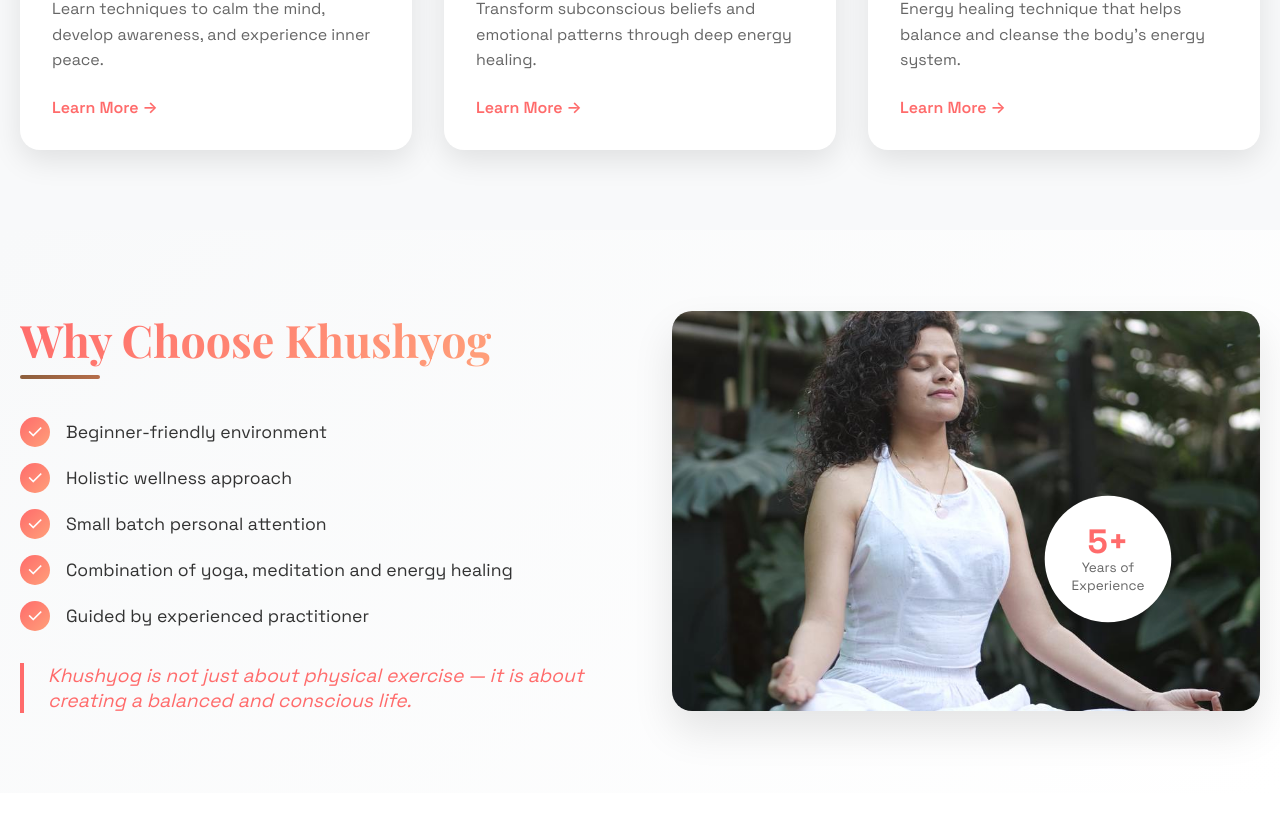
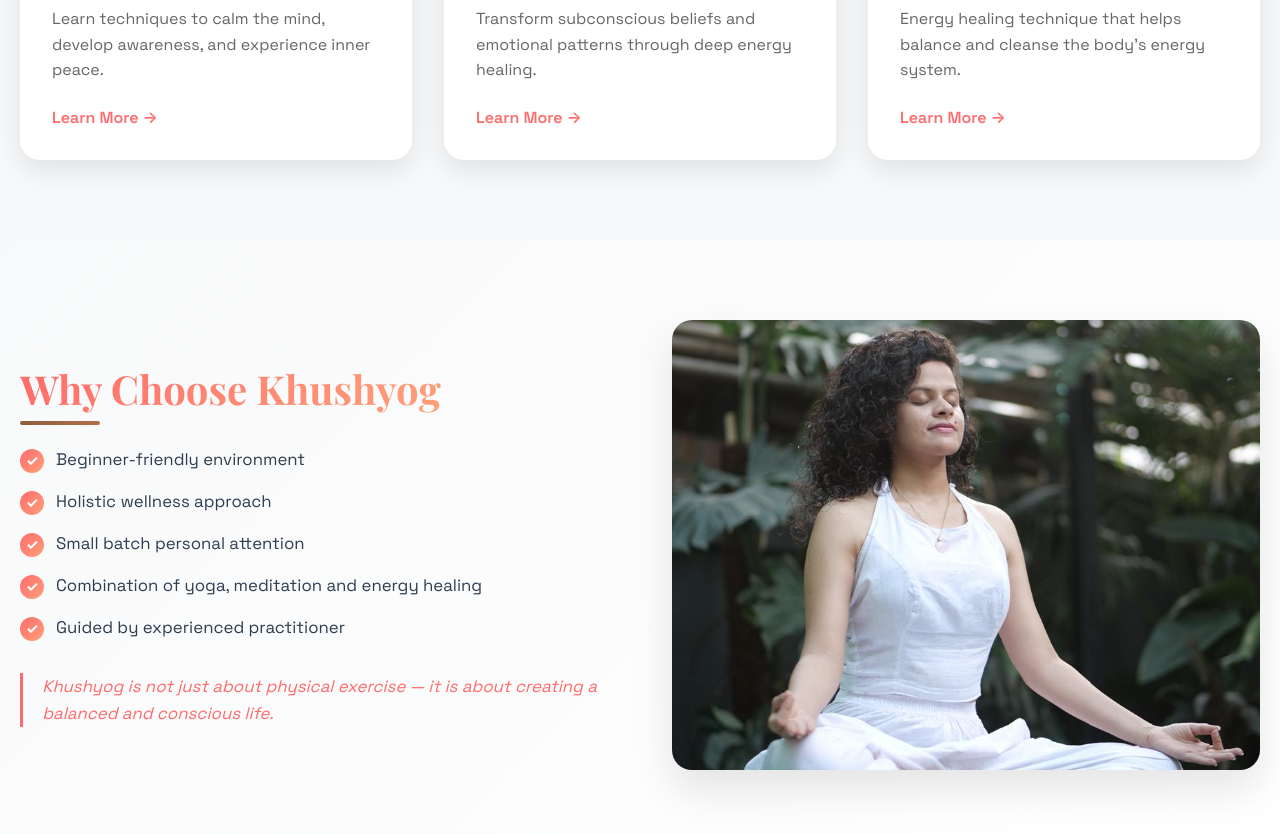
Before and after one commit to khushbupatle1198/Khushyog, a React (Vite) app: page / in a window 1280 px wide. Shown: the part 1936-2770 px from the top of the page. Built offline with nearby package versions, Linux system fonts and the light colour scheme.

Commit message:
About page  updates

```diff
--- a/src/pages/Home.css
+++ b/src/pages/Home.css
@@ -272,7 +272,7 @@
   transform: translateX(5px);
 }
 
-/* Why Choose Section */
+/* Why Choose Section - Proper Left Aligned List */
 .why-choose-section {
   background: linear-gradient(135deg, #f8f9fa 0%, #fff 100%);
   padding: 80px 20px;
@@ -283,52 +283,80 @@
   grid-template-columns: 1fr 1fr;
   gap: 4rem;
   align-items: center;
-  max-width: 1400px;
+  max-width: 1300px;
   margin: 0 auto;
 }
 
+/* Left Content - Strict Left Alignment */
 .why-choose-content {
-  animation: fadeInLeft 0.8s ease-out;
+  text-align: left;
 }
 
+.section-title {
+  font-size: 2.5rem;
+  font-family: 'Playfair Display', serif;
+  margin-bottom: 2rem;
+  background: linear-gradient(135deg, #FF6B6B, #FFA07A);
+  -webkit-background-clip: text;
+  -webkit-text-fill-color: transparent;
+  text-align: left;
+}
+
+/* Features List - Each item on separate line, left aligned */
 .features-list {
   list-style: none;
-  margin: 2rem 0;
+  margin: 0;
+  padding: 0;
+  text-align: left;
 }
 
 .features-list li {
   display: flex;
-  align-items: center;
-  gap: 1rem;
-  margin-bottom: 1rem;
-  font-size: 1.1rem;
-  color: #333;
+  align-items: flex-start;
+  gap: 12px;
+  margin-bottom: 16px;
+  font-size: 1.05rem;
+  color: #2c3e50;
+  text-align: left;
+  line-height: 1.5;
 }
 
 .feature-check {
-  display: flex;
+  display: inline-flex;
   align-items: center;
   justify-content: center;
-  width: 30px;
-  height: 30px;
+  width: 24px;
+  height: 24px;
   background: linear-gradient(135deg, #FF6B6B, #FFA07A);
   color: white;
   border-radius: 50%;
-  font-size: 1.2rem;
+  font-size: 0.9rem;
+  font-weight: bold;
+  flex-shrink: 0;
+  margin-top: 2px;
 }
 
+.feature-text {
+  flex: 1;
+  text-align: left;
+}
+
+/* Quote Styling */
 .why-choose-quote {
-  font-size: 1.2rem;
+  font-size: 1.05rem;
   font-style: italic;
   color: #FF6B6B;
-  border-left: 4px solid #FF6B6B;
-  padding-left: 1.5rem;
+  border-left: 3px solid #FF6B6B;
+  padding-left: 1.2rem;
   margin-top: 2rem;
+  text-align: left;
+  line-height: 1.6;
 }
 
+/* Right Visual */
 .why-choose-visual {
   position: relative;
-  height: 400px;
+  height: 450px;
   border-radius: 20px;
   overflow: hidden;
   box-shadow: 0 20px 40px rgba(0, 0, 0, 0.1);
@@ -338,6 +366,84 @@
   width: 100%;
   height: 100%;
   object-fit: cover;
+  transition: transform 0.5s ease;
+}
+
+.why-choose-visual:hover .why-choose-image {
+  transform: scale(1.03);
+}
+
+/* Responsive */
+@media (max-width: 1024px) {
+  .why-choose-grid {
+    grid-template-columns: 1fr;
+    gap: 3rem;
+  }
+
+  .why-choose-content {
+    max-width: 100%;
+  }
+
+  .section-title {
+    text-align: left;
+  }
+
+  .why-choose-visual {
+    height: 400px;
+    max-width: 600px;
+    margin: 0 auto;
+  }
+}
+
+@media (max-width: 768px) {
+  .why-choose-section {
+    padding: 60px 20px;
+  }
+
+  .section-title {
+    font-size: 2rem;
+    margin-bottom: 1.5rem;
+  }
+
+  .features-list li {
+    font-size: 0.95rem;
+    gap: 10px;
+    margin-bottom: 14px;
+  }
+
+  .feature-check {
+    width: 22px;
+    height: 22px;
+    font-size: 0.8rem;
+  }
+
+  .why-choose-quote {
+    font-size: 0.95rem;
+    padding-left: 1rem;
+    margin-top: 1.5rem;
+  }
+
+  .why-choose-visual {
+    height: 320px;
+  }
+}
+
+@media (max-width: 480px) {
+  .features-list li {
+    align-items: flex-start;
+  }
+
+  .feature-check {
+    margin-top: 3px;
+  }
+
+  .why-choose-quote {
+    font-size: 0.9rem;
+  }
+
+  .why-choose-visual {
+    height: 280px;
+  }
 }
 
 .experience-badge {
--- a/src/pages/Home.jsx
+++ b/src/pages/Home.jsx
@@ -233,8 +233,10 @@
       </section>
 
       {/* Why Choose Us Section */}
+      {/* Why Choose Khushyog Section */}
 <section className="why-choose-section">
   <div className="why-choose-grid">
+    {/* Left Content - Features List */}
     <motion.div
       initial={{ opacity: 0, x: -50 }}
       whileInView={{ opacity: 1, x: 0 }}
@@ -243,33 +245,36 @@
       className="why-choose-content"
     >
       <h2 className="section-title">Why Choose Khushyog</h2>
+
       <ul className="features-list">
         <li>
           <span className="feature-check">✓</span>
-                Beginner-friendly environment
+          <span className="feature-text">Beginner-friendly environment</span>
         </li>
         <li>
           <span className="feature-check">✓</span>
-                Holistic wellness approach
+          <span className="feature-text">Holistic wellness approach</span>
         </li>
         <li>
           <span className="feature-check">✓</span>
-                Small batch personal attention
+          <span className="feature-text">Small batch personal attention</span>
         </li>
         <li>
           <span className="feature-check">✓</span>
-                Combination of yoga, meditation and energy healing
+          <span className="feature-text">Combination of yoga, meditation and energy healing</span>
         </li>
         <li>
           <span className="feature-check">✓</span>
-                Guided by experienced practitioner
+          <span className="feature-text">Guided by experienced practitioner</span>
         </li>
       </ul>
+
       <p className="why-choose-quote">
         Khushyog is not just about physical exercise — it is about creating a balanced and conscious life.
       </p>
     </motion.div>
 
+    {/* Right Visual - Image */}
     <motion.div
       initial={{ opacity: 0, x: 50 }}
       whileInView={{ opacity: 1, x: 0 }}
@@ -279,13 +284,12 @@
     >
       <img
         src="/images/gallery/yoga (8).jpeg"
-              alt="Yoga Practice"
+        alt="Yoga Practice at Khushyog"
         className="why-choose-image"
+        onError={(e) => {
+          e.target.src = 'https://images.unsplash.com/photo-1544367567-0f2fcb009e0b?ixlib=rb-4.0.3&auto=format&fit=crop&w=800&q=80';
+        }}
       />
-            <div className="experience-badge">
-              <span className="years">5+</span>
-              <span className="text">Years of Experience</span>
-            </div>
     </motion.div>
   </div>
 </section>
```
Lines whose indentation alone changed are shown as unchanged.
